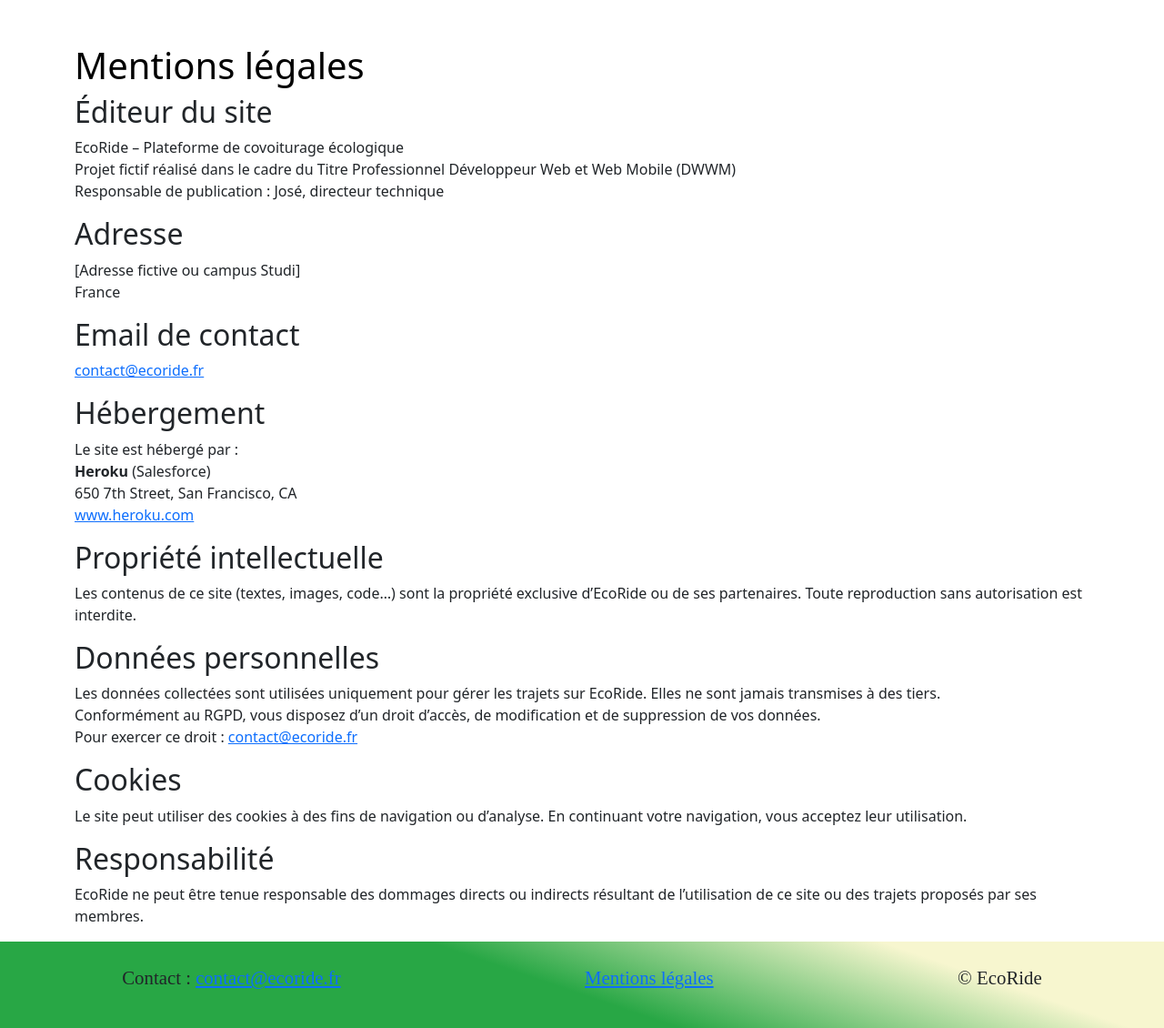
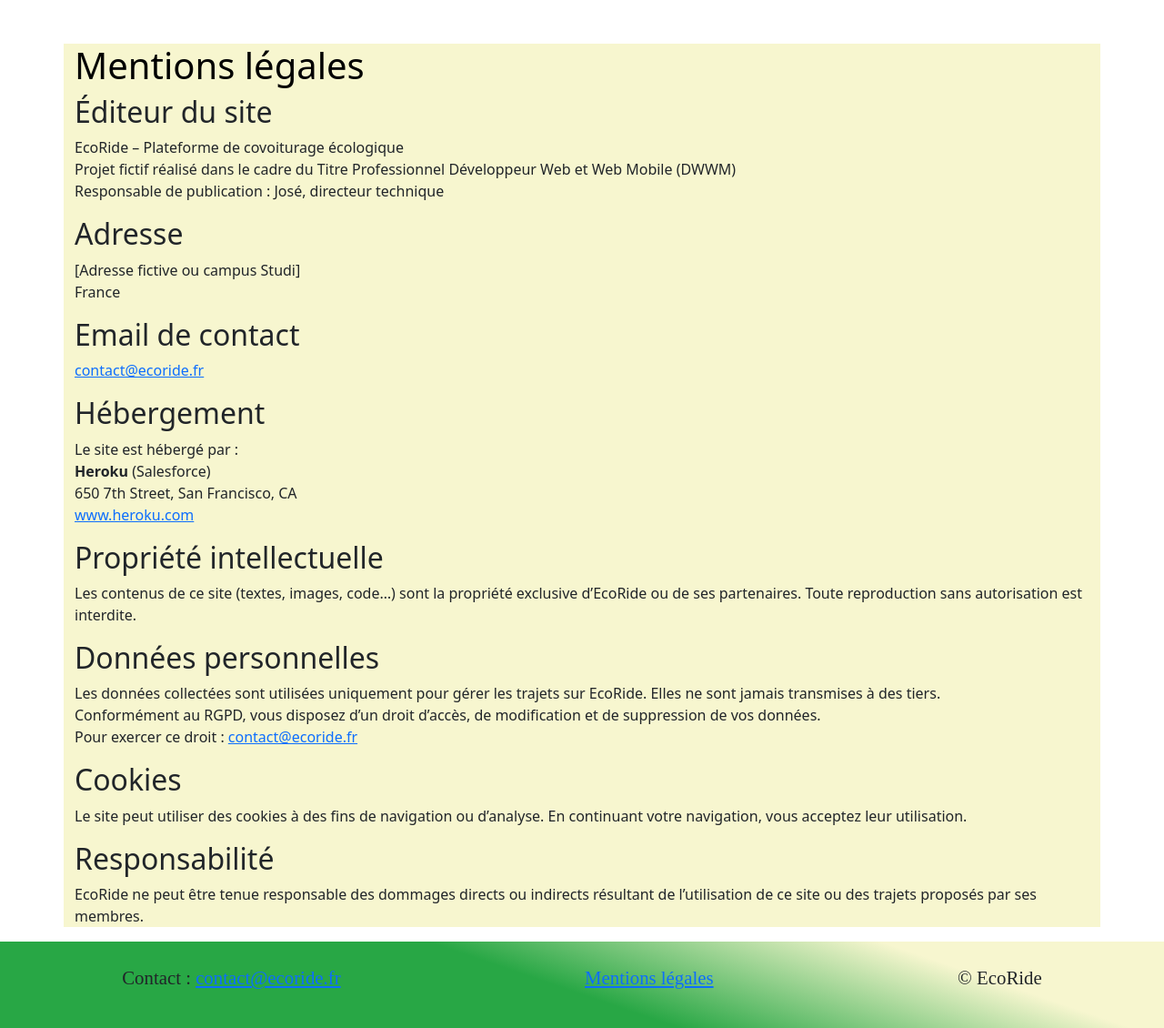
Before and after one commit to yoannfb/ecf-ecoride, a PHP site: page /mentions_legales.php in a window 1280 px wide. Shown: the part 56-1186 px from the top of the page at 91% size. Run offline with PHP 8.4, Linux system fonts and the light colour scheme.

Commit message:
MAJ mentions_legales.php

```diff
--- a/mentions_legales.php
+++ b/mentions_legales.php
@@ -1,3 +1,12 @@
+<style>
+    .container {
+        background-color: #F7F6CF;
+    }
+
+</style>
+
+
+
 <?php
 session_start();
 require_once 'includes/header.php';
```
